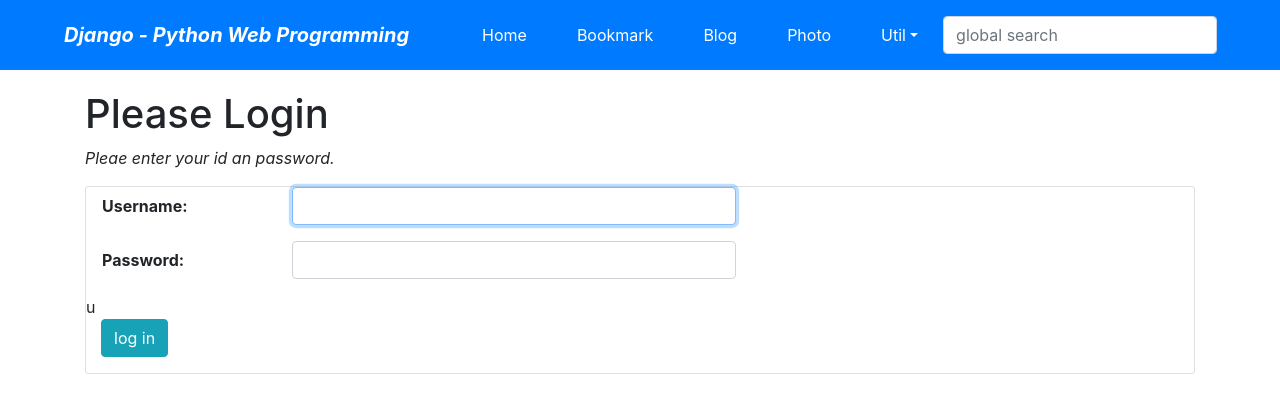
After one commit to POLARIS0027/Django-study, a Django app: page /accounts/login/ in a window 1280 px wide. The commit adds this page. Shown: the top 413 px of the page. Run offline with Django 4.2, Linux system fonts and the light colour scheme; parts of the project's set-up code (start-up, migrations or seed data) failed here and were passed over; some libraries are stand-ins or nearby versions.

Commit message:
website login function added

```diff
--- a/bluebook/project/mysite/settings.py
+++ b/bluebook/project/mysite/settings.py
@@ -43,6 +43,8 @@ INSTALLED_APPS = [
     'taggit.apps.TaggitAppConfig',
     'taggit_templatetags2',
     'photo.apps.PhotoConfig',
+    'widget_tweaks',
+
 
 ]
 
@@ -127,6 +129,9 @@ STATICFILES_DIRS = [os.path.join(BASE_DIR, 'static')]
 MEDIA_URL = '/media/'
 MEDIA_ROOT = os.path.join(BASE_DIR, 'media')
 
+#LOGIN_URL = '/accounts/login/'
+LOGIN_REDIRECT_URL = '/'
+
 TAGGIT_CASE_INSENSITIVE = True
 TAGGIT_LIMIT = 50 #default=10
 
--- a/bluebook/project/mysite/urls.py
+++ b/bluebook/project/mysite/urls.py
@@ -18,13 +18,17 @@ from django.urls import path, include
 from django.conf.urls.static import static
 from django.conf import settings
 from mysite.views import HomeView
+from mysite.views import UserCreateView, UserCreateDoneTV
 
 urlpatterns = [
     path('', HomeView.as_view(), name='home'),
     path('admin/', admin.site.urls),
     path('bookmark/', include('bookmark.urls')),
     path('blog/', include('blog.urls')),
-    path('photo/', include('photo.urls'))
+    path('photo/', include('photo.urls')),
+    path('accounts/', include('django.contrib.auth.urls')),
+    path('accounts/register/', UserCreateView.as_view(), name='register'),
+    path('accounts/register/done/', UserCreateDoneTV.as_view(), name='register_done'),
 
 
 ] + static(settings.MEDIA_URL, document_root = settings.MEDIA_ROOT)
--- a/bluebook/project/photo/models.py
+++ b/bluebook/project/photo/models.py
@@ -1,6 +1,6 @@
 from django.db import models
 from django.urls import reverse
-from bluebook.project.photo.fields import ThumbnailImageField
+from photo.fields import ThumbnailImageField
 # Create your models here.
 
 class Album(models.Model):
--- a/bluebook/project/templates/base.html
+++ b/bluebook/project/templates/base.html
@@ -45,6 +45,26 @@
         <form class="form-inline my-2" action="" method="post"> {% csrf_token %}
             <input class="form-control mr-sm-2" type="search" placeholder="global search" name="search_word">
         </form>
+        <ul class="navbar-nav ml-5 mr-5">
+            <li class="nav-item dropdown mx-1 btn btn-primary">
+                {% if user.is_active %}
+                <a class="nav-link dropdown-toggle text-white" href="#" data-toggle="dropdown"><i class="fas fa-user"></i>&ensp;{% firstof user.get_short_name user.get_username %}&ensp;</a>
+                <div class="dropdown-menu">
+                    <a class="dropdown-item" href="{% url 'logout'%}">Logout</a>
+                    <a class="dropdown-item" href="{% url 'password_change' %}">Change Password</a>
+                    </div>
+                    {% else %}
+                    <a class="nav-link dropdown-toggle text-white" href="#" data-toggle="dropdown">
+                        <i class="fas fa-user"></i>&ensp;Anonymous&ensp;</a>
+                        <div class="dropdown-menu">
+                            <a class="dropdown-item" href="{% url 'login'%}">Login</a>
+                            <a class="dropdown-item" href="{% url 'register' %}">Register</a>
+                        </div>
+                        {% endif %}
+            </li>
+        </ul>
+
+
     </div>
 </nav>
 
--- /dev/null
+++ b/bluebook/project/templates/registration/login.html
@@ -0,0 +1,42 @@
+{% extends 'base.html'%}
+{% load widget_tweaks %}
+
+{% block title %}login.html{% endblock %}
+
+{% block content %}
+
+    <h1>Please Login</h1>
+    <p class="font-italic">Pleae enter your id an password.</p>
+
+    {% if form.errors %}
+    <div class="alert alert-danger">
+        <div class="font-weight-bold">Wrong! Please correct the error(s) below.</div>
+        {{ form.errors }}
+    </div>
+    {% endif %}
+
+    <form action="." method="post" class="card pt03">{% csrf_token %}
+
+        <div class="form-group row">
+            {{ form.username|add_label_class:"col-form-label col-sm-2 ml-3 font-weight-bold" }}
+        <div class="col-sm-5">
+            {{ form.username|add_class:"form-control"|attr:"autofocus" }}
+        </div>
+    </div>
+    <div class="form-group row">
+        {{ form.password|add_label_class:"col-form-label col-sm-2 ml-3 font-weight-bold" }}
+        <div class="col-sm-5">
+            {{ form.password|add_class:"form-control"}}
+        </div>
+    </div>
+    u
+    <div class="form-group">
+        <div class="offet-sm-2 col-sm-5">
+            <input type="submit" value="log in" class="btn btn-info"/>
+            <input type="hidden" name="next" value="{{ next }}" />
+        </div>
+    </div>
+
+</form>
+
+{% endblock %}
```
Also changed, not shown: bluebook/project/mysite/views.py (+14 -0 lines), bluebook/project/templates/registration/logged_out.html (added, +16 -0 lines), bluebook/project/templates/registration/password_change_done.html (added, +12 -0 lines), bluebook/project/templates/registration/password_change_form.html (added, +41 -0 lines), bluebook/project/templates/registration/register.html (added, +47 -0 lines), bluebook/project/templates/registration/register_done.html (added, +14 -0 lines), __init__.py (added), bluebook/__init__.py (added), bluebook/project/db.sqlite3, bluebook/project/photo/migrations/0001_initial.py.
